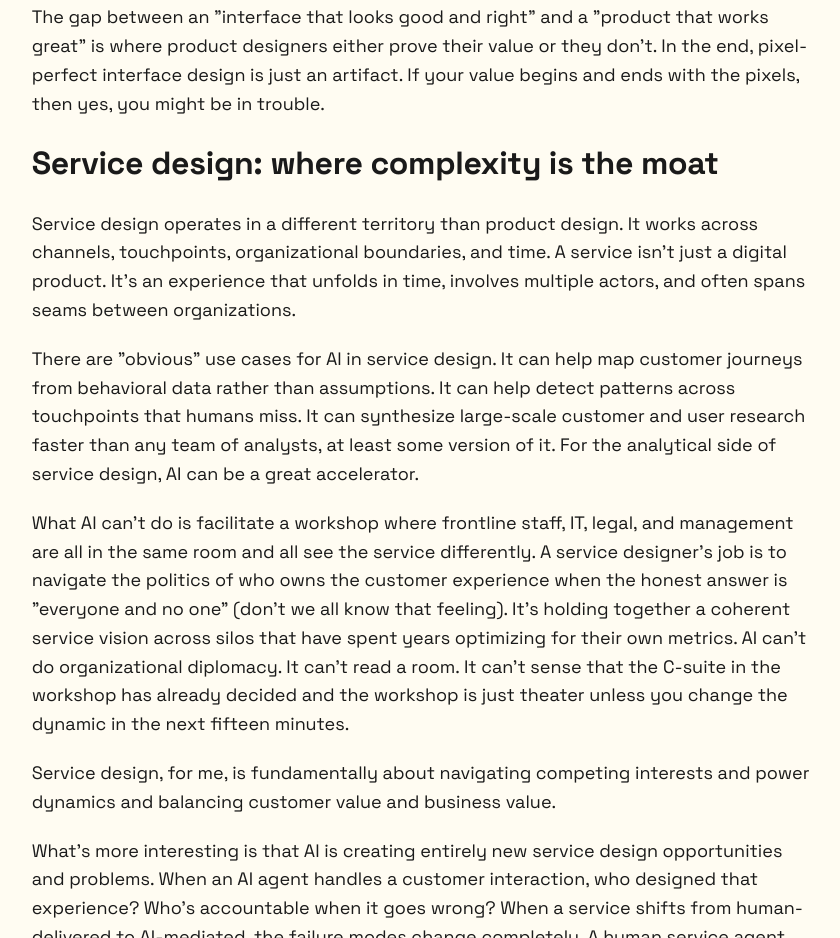
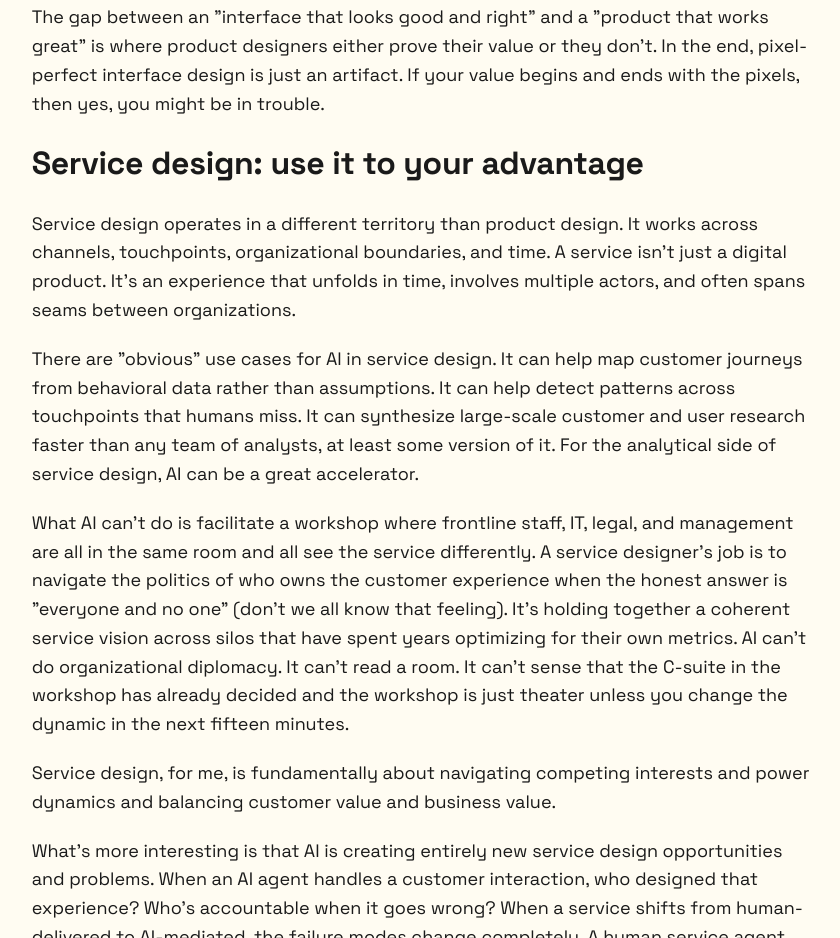
Before and after one commit to luntta/luntta.github.io, an Eleventy site: page src/notes/design-after-the-ai-panic.md in a window 1280 px wide. Shown: the part 2591-3529 px from the top of the page, without its empty margins (217-1057 px from the left). Built offline with nearby package versions, Linux system fonts and the light colour scheme; Eleventy itself is replaced by a stand-in of ours; files that its build step writes are made by us from their sources.

Commit message:
Reduce rambling

```diff
--- a/src/notes/design-after-the-ai-panic.md
+++ b/src/notes/design-after-the-ai-panic.md
@@ -50,7 +50,7 @@ What AI can't yet do is understand the *why* behind design decisions. It can't n
 
 The gap between an "interface that looks good and right" and a "product that works great" is where product designers either prove their value or they don't. In the end, pixel-perfect interface design is just an artifact. If your value begins and ends with the pixels, then yes, you might be in trouble.
 
-## Service design: where complexity is the moat
+## Service design: use it to your advantage
 
 Service design operates in a different territory than product design. It works across channels, touchpoints, organizational boundaries, and time. A service isn't just a digital product. It's an experience that unfolds in time, involves multiple actors, and often spans seams between organizations.
 
```
